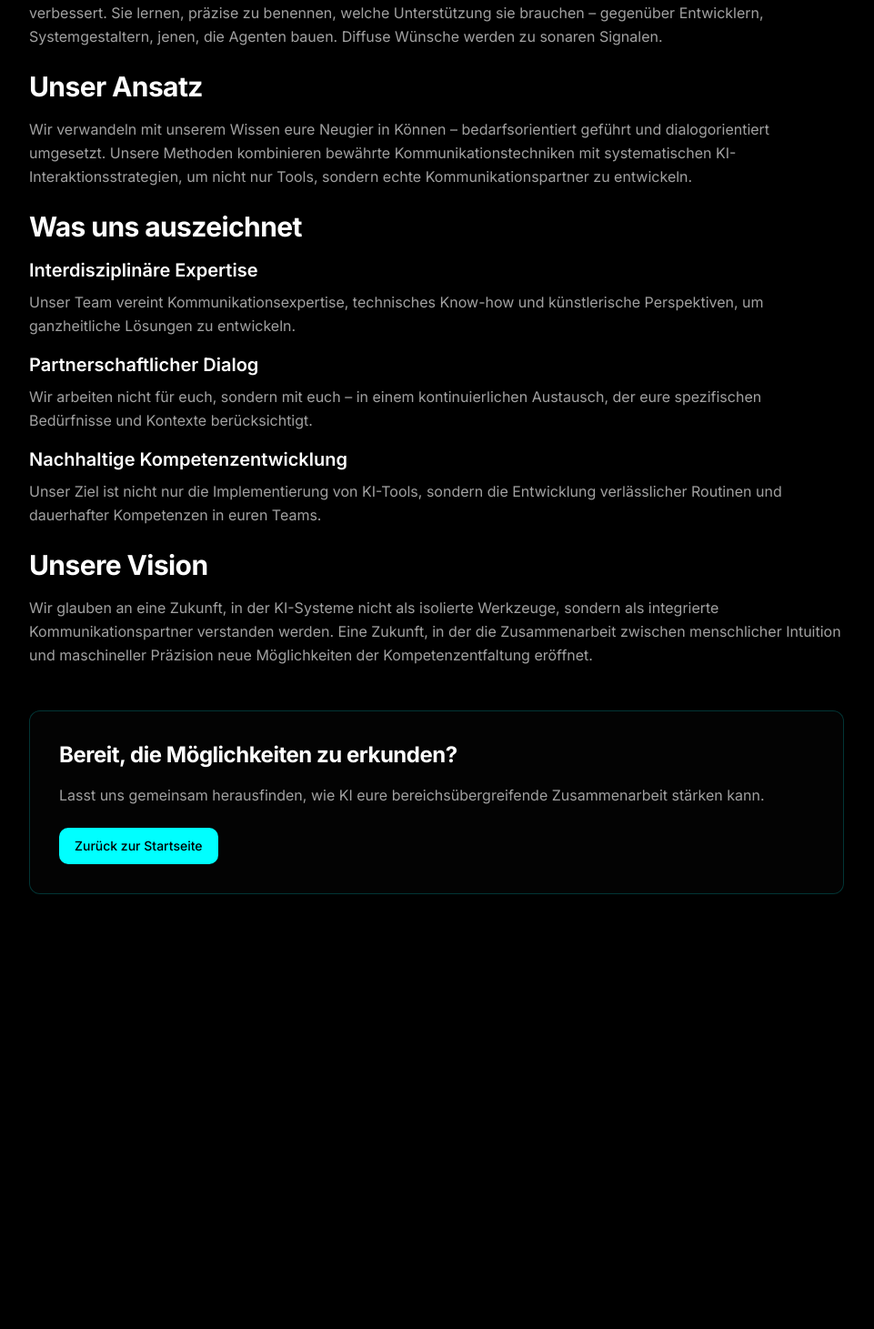
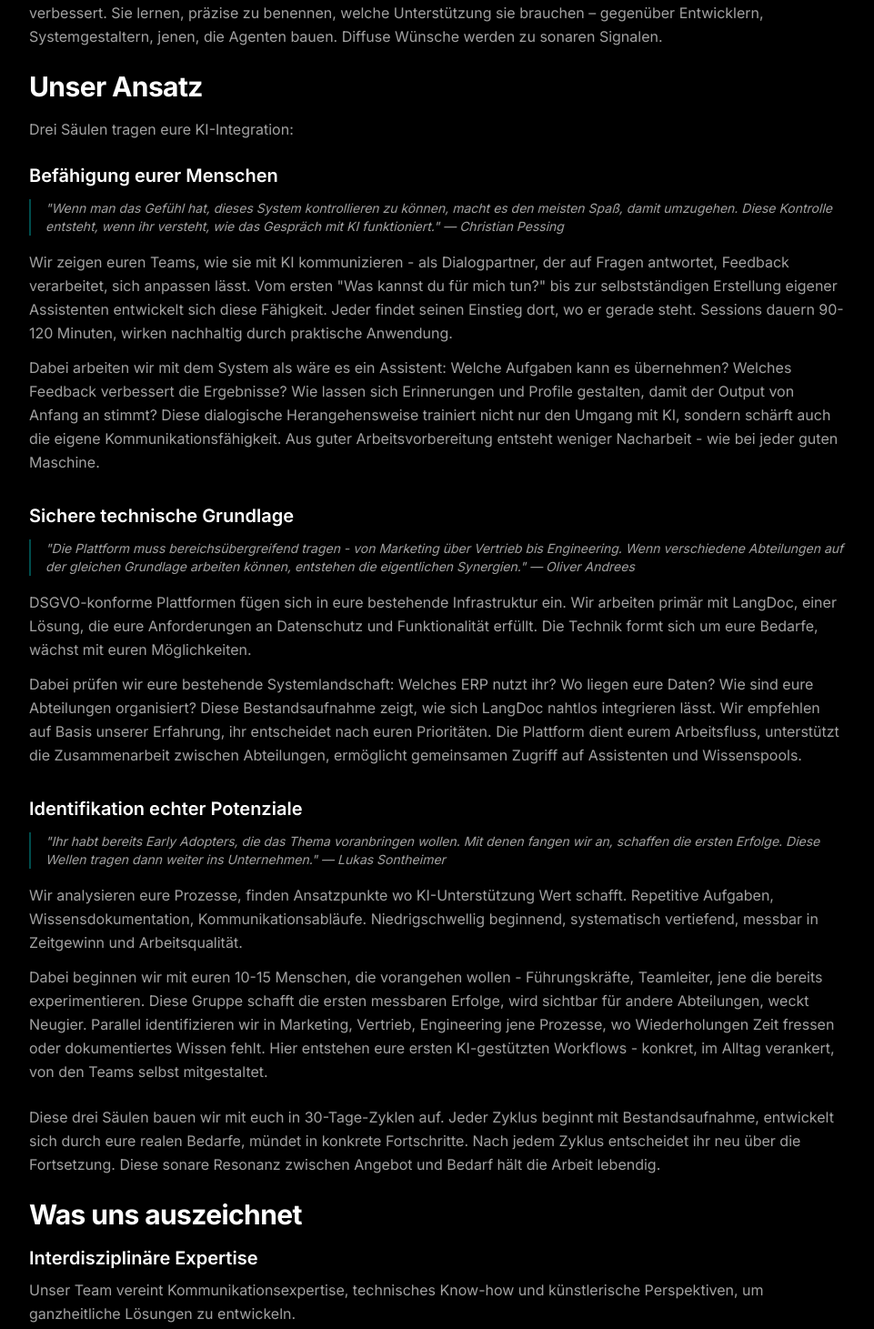
Before and after one commit to lukassontheimer/sonaris-website, a React (Vite) app: page /about-sonaris in a window 1280 px wide. Shown: the part 549-2010 px from the top of the page at 91% size, without its empty margins (160-1121 px from the left). Before the commit the page ends 1596 px from the top, so only its background shows below. Built offline with nearby package versions, Linux system fonts and the light colour scheme; a web font is replaced by a local one.

Commit message:
Update "Unser Ansatz" section

```diff
--- a/src/pages/AboutSonaris.tsx
+++ b/src/pages/AboutSonaris.tsx
@@ -56,11 +56,59 @@ const AboutSonaris = () => {
               <h2 className="text-2xl sm:text-3xl font-bold text-headline mb-4">
                 Unser Ansatz
               </h2>
-              <p className="leading-relaxed">
-                Wir verwandeln mit unserem Wissen eure Neugier in Können – bedarfsorientiert geführt
-                und dialogorientiert umgesetzt. Unsere Methoden kombinieren bewährte Kommunikationstechniken
-                mit systematischen KI-Interaktionsstrategien, um nicht nur Tools, sondern echte
-                Kommunikationspartner zu entwickeln.
+              <p className="leading-relaxed mb-6">
+                Drei Säulen tragen eure KI-Integration:
+              </p>
+
+              <div className="space-y-8">
+                <div>
+                  <h3 className="text-xl font-semibold text-foreground mb-3">
+                    Befähigung eurer Menschen
+                  </h3>
+                  <blockquote className="mb-4 pl-4 border-l-2 border-primary/30 italic text-foreground-secondary text-sm">
+                    "Wenn man das Gefühl hat, dieses System kontrollieren zu können, macht es den meisten Spaß, damit umzugehen. Diese Kontrolle entsteht, wenn ihr versteht, wie das Gespräch mit KI funktioniert." — Christian Pessing
+                  </blockquote>
+                  <p className="leading-relaxed mb-3">
+                    Wir zeigen euren Teams, wie sie mit KI kommunizieren - als Dialogpartner, der auf Fragen antwortet, Feedback verarbeitet, sich anpassen lässt. Vom ersten "Was kannst du für mich tun?" bis zur selbstständigen Erstellung eigener Assistenten entwickelt sich diese Fähigkeit. Jeder findet seinen Einstieg dort, wo er gerade steht. Sessions dauern 90-120 Minuten, wirken nachhaltig durch praktische Anwendung.
+                  </p>
+                  <p className="leading-relaxed">
+                    Dabei arbeiten wir mit dem System als wäre es ein Assistent: Welche Aufgaben kann es übernehmen? Welches Feedback verbessert die Ergebnisse? Wie lassen sich Erinnerungen und Profile gestalten, damit der Output von Anfang an stimmt? Diese dialogische Herangehensweise trainiert nicht nur den Umgang mit KI, sondern schärft auch die eigene Kommunikationsfähigkeit. Aus guter Arbeitsvorbereitung entsteht weniger Nacharbeit - wie bei jeder guten Maschine.
+                  </p>
+                </div>
+
+                <div>
+                  <h3 className="text-xl font-semibold text-foreground mb-3">
+                    Sichere technische Grundlage
+                  </h3>
+                  <blockquote className="mb-4 pl-4 border-l-2 border-primary/30 italic text-foreground-secondary text-sm">
+                    "Die Plattform muss bereichsübergreifend tragen - von Marketing über Vertrieb bis Engineering. Wenn verschiedene Abteilungen auf der gleichen Grundlage arbeiten können, entstehen die eigentlichen Synergien." — Oliver Andrees
+                  </blockquote>
+                  <p className="leading-relaxed mb-3">
+                    DSGVO-konforme Plattformen fügen sich in eure bestehende Infrastruktur ein. Wir arbeiten primär mit LangDoc, einer Lösung, die eure Anforderungen an Datenschutz und Funktionalität erfüllt. Die Technik formt sich um eure Bedarfe, wächst mit euren Möglichkeiten.
+                  </p>
+                  <p className="leading-relaxed">
+                    Dabei prüfen wir eure bestehende Systemlandschaft: Welches ERP nutzt ihr? Wo liegen eure Daten? Wie sind eure Abteilungen organisiert? Diese Bestandsaufnahme zeigt, wie sich LangDoc nahtlos integrieren lässt. Wir empfehlen auf Basis unserer Erfahrung, ihr entscheidet nach euren Prioritäten. Die Plattform dient eurem Arbeitsfluss, unterstützt die Zusammenarbeit zwischen Abteilungen, ermöglicht gemeinsamen Zugriff auf Assistenten und Wissenspools.
+                  </p>
+                </div>
+
+                <div>
+                  <h3 className="text-xl font-semibold text-foreground mb-3">
+                    Identifikation echter Potenziale
+                  </h3>
+                  <blockquote className="mb-4 pl-4 border-l-2 border-primary/30 italic text-foreground-secondary text-sm">
+                    "Ihr habt bereits Early Adopters, die das Thema voranbringen wollen. Mit denen fangen wir an, schaffen die ersten Erfolge. Diese Wellen tragen dann weiter ins Unternehmen." — Lukas Sontheimer
+                  </blockquote>
+                  <p className="leading-relaxed mb-3">
+                    Wir analysieren eure Prozesse, finden Ansatzpunkte wo KI-Unterstützung Wert schafft. Repetitive Aufgaben, Wissensdokumentation, Kommunikationsabläufe. Niedrigschwellig beginnend, systematisch vertiefend, messbar in Zeitgewinn und Arbeitsqualität.
+                  </p>
+                  <p className="leading-relaxed">
+                    Dabei beginnen wir mit euren 10-15 Menschen, die vorangehen wollen - Führungskräfte, Teamleiter, jene die bereits experimentieren. Diese Gruppe schafft die ersten messbaren Erfolge, wird sichtbar für andere Abteilungen, weckt Neugier. Parallel identifizieren wir in Marketing, Vertrieb, Engineering jene Prozesse, wo Wiederholungen Zeit fressen oder dokumentiertes Wissen fehlt. Hier entstehen eure ersten KI-gestützten Workflows - konkret, im Alltag verankert, von den Teams selbst mitgestaltet.
+                  </p>
+                </div>
+              </div>
+
+              <p className="leading-relaxed mt-6">
+                Diese drei Säulen bauen wir mit euch in 30-Tage-Zyklen auf. Jeder Zyklus beginnt mit Bestandsaufnahme, entwickelt sich durch eure realen Bedarfe, mündet in konkrete Fortschritte. Nach jedem Zyklus entscheidet ihr neu über die Fortsetzung. Diese sonare Resonanz zwischen Angebot und Bedarf hält die Arbeit lebendig.
               </p>
             </section>
 
```
